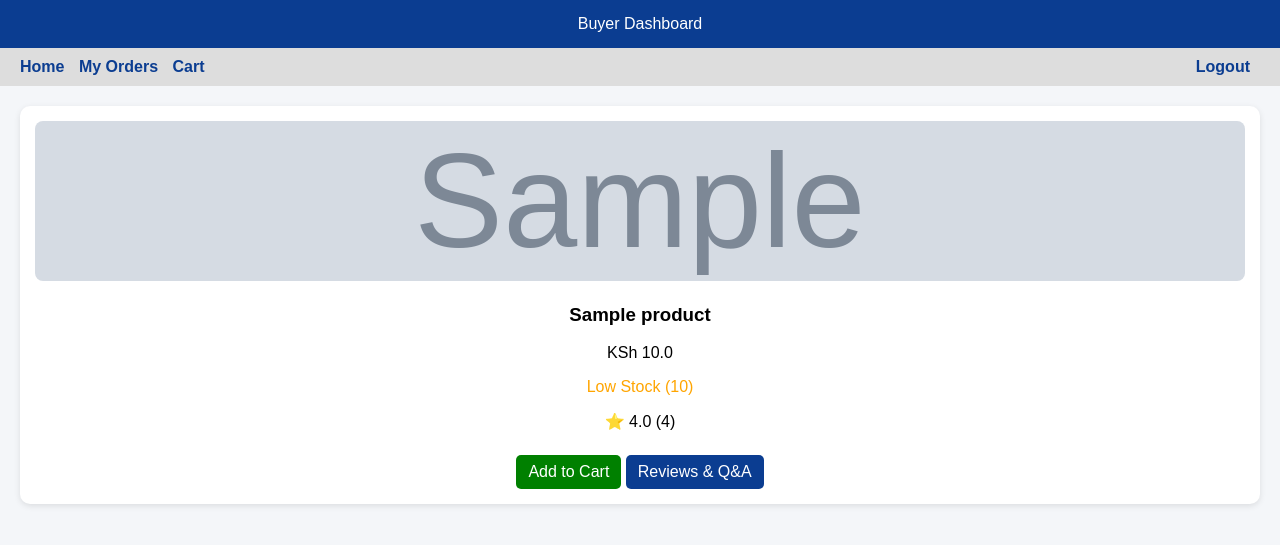
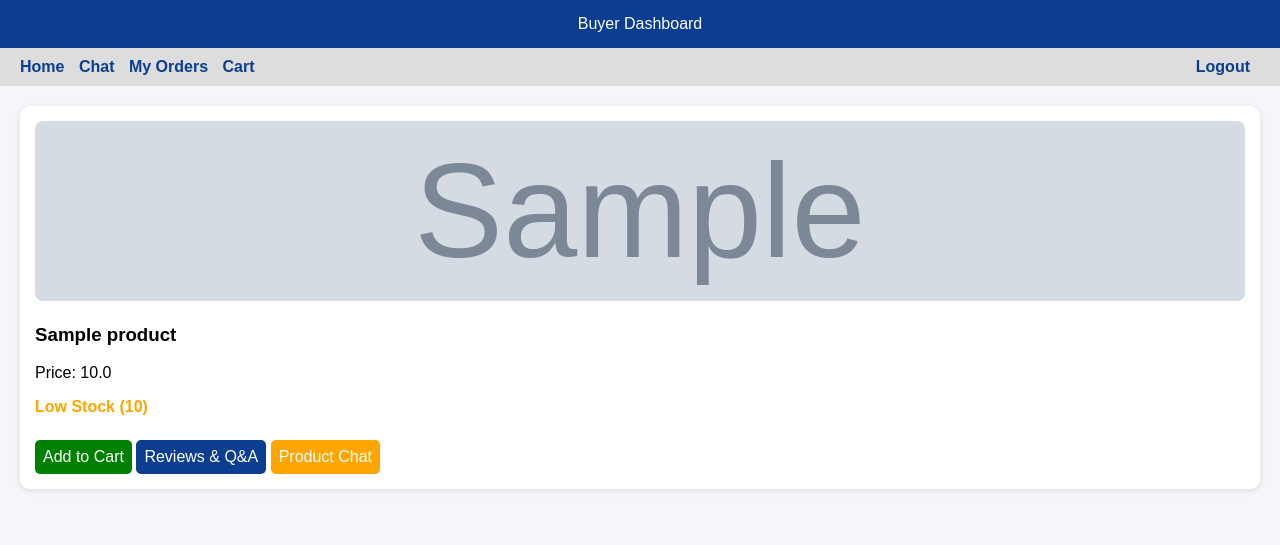
Before and after one commit to rez047/salesretailproject, a Flask app: page /buyer in a window 1280 px wide. Shown: the top 545 px of the page. Run offline with Flask 3, Linux system fonts and the light colour scheme; tables that the repository leaves empty hold one stand-in row (values such as "Sample post"); grey boxes marked "Sample" are stand-in pictures.

Commit message:
Revamp buyer dashboard layout and features
Updated layout and styling for the buyer dashboard, including new chat link and improved stock status display.

```diff
--- a/templates/buyer_dashboard.html
+++ b/templates/buyer_dashboard.html
@@ -31,56 +31,60 @@
             color: #0b3d91;
         }
 
+        .container { padding: 20px; }
+
         .grid {
             display: grid;
-            grid-template-columns: repeat(auto-fit, minmax(250px, 1fr));
+            grid-template-columns: repeat(auto-fit, minmax(260px, 1fr));
             gap: 15px;
-            padding: 20px;
         }
 
         .card {
             background: white;
             padding: 15px;
             border-radius: 10px;
-            text-align: center;
             box-shadow: 0 2px 6px rgba(0,0,0,0.1);
         }
 
         .card img {
             width: 100%;
-            height: 160px;
+            height: 180px;
             object-fit: cover;
             border-radius: 8px;
         }
 
-        .stock-green { color: green; }
-        .stock-yellow { color: orange; }
-        .stock-red { color: red; }
-        .stock-out { color: darkred; font-weight: bold; }
+        .stock-green { color: green; font-weight: bold; }
+        .stock-yellow { color: orange; font-weight: bold; }
+        .stock-red { color: red; font-weight: bold; }
 
         .btn {
             display: inline-block;
             margin-top: 8px;
-            padding: 8px 12px;
+            padding: 8px;
             background: green;
             color: white;
             text-decoration: none;
             border-radius: 5px;
         }
 
-        .btn.blue { background: #0b3d91; }
+        .btn-blue {
+            background: #0b3d91;
+        }
+
+        .btn-orange {
+            background: orange;
+        }
     </style>
 </head>
 
 <body>
 
-<header>
-    Buyer Dashboard
-</header>
+<header>Buyer Dashboard</header>
 
 <div class="topbar">
     <div>
         <a href="/buyer">Home</a>
+        <a href="/chat/inbox">Chat</a>
         <a href="/buyer/orders">My Orders</a>
         <a href="/cart">Cart</a>
     </div>
@@ -88,40 +92,42 @@
     <a href="/logout">Logout</a>
 </div>
 
+<div class="container">
 <div class="grid">
 
 {% for product in products %}
-
 <div class="card">
 
+    {% if product.image %}
         <img src="/static/uploads/products/{{ product.image }}">
+    {% endif %}
 
     <h3>{{ product.name }}</h3>
+    <p>Price: {{ product.price }}</p>
 
-        <p>KSh {{ product.price }}</p>
-
+    <!-- STOCK COLOR -->
     {% if product.stock > 10 %}
         <p class="stock-green">In Stock ({{ product.stock }})</p>
     {% elif product.stock > 0 %}
         <p class="stock-yellow">Low Stock ({{ product.stock }})</p>
     {% else %}
-            <p class="stock-out">Out of Stock</p>
+        <p class="stock-red">Out of Stock</p>
     {% endif %}
 
-        <p>⭐ {{ product.avg_rating }} ({{ product.rating_count }})</p>
+    <a class="btn" href="/cart/add/{{ product.id }}">Add to Cart</a>
 
-        <a class="btn" href="/cart/add/{{ product.id }}/1">
-            Add to Cart
-        </a>
-
-        <a class="btn blue" href="/review/product/{{ product.id }}">
+    <a class="btn btn-blue" href="/review/product/{{ product.id }}">
         Reviews & Q&A
     </a>
 
+    <a class="btn btn-orange" href="/chat/{{ product.id }}">
+        Product Chat
+    </a>
+
 </div>
-
 {% endfor %}
 
+</div>
 </div>
 
 </body>
```
Lines whose indentation alone changed are shown as unchanged.
